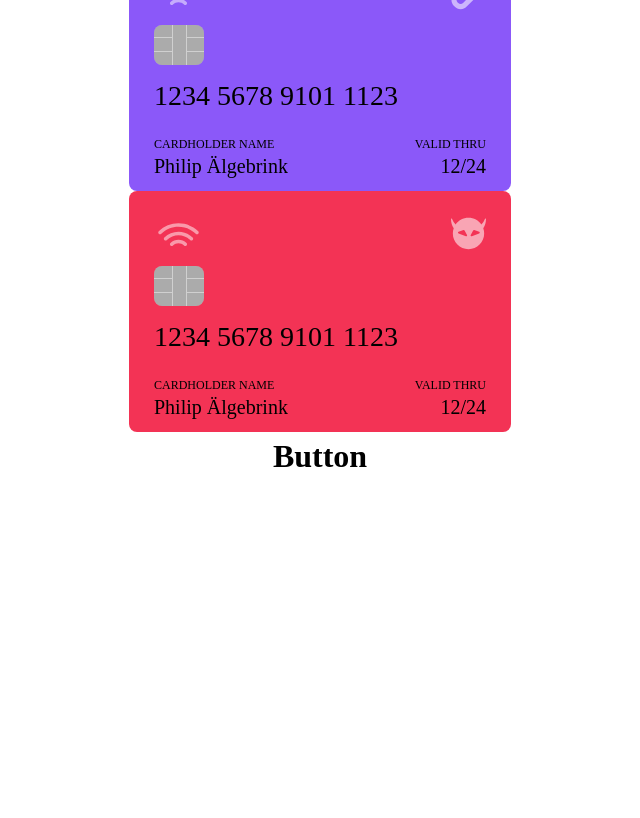
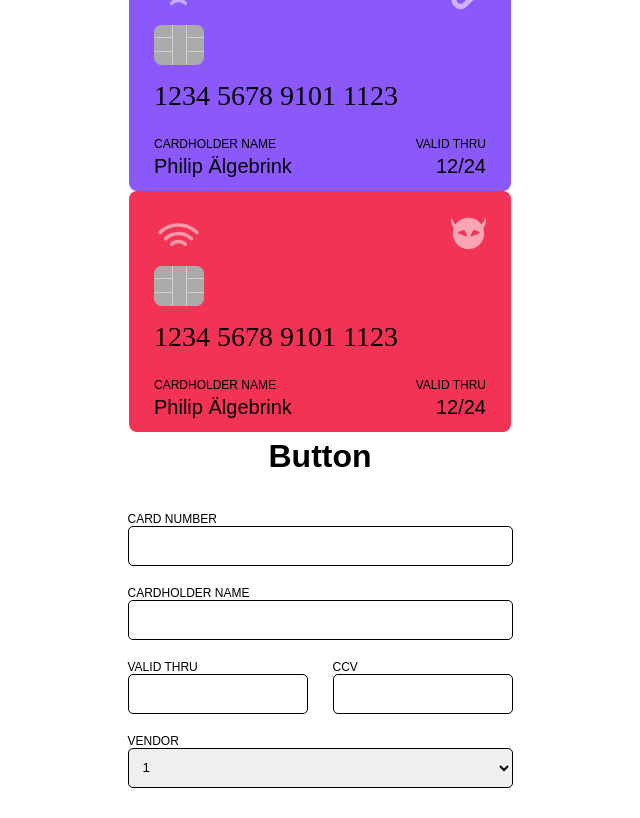
Before and after one commit to philipalgebrink/grupp-1-react, a React (Create React App) app: page /addcard in a window 1280 px wide. Shown: the part 600-1418 px from the top of the page, without its empty margins (320-960 px from the left). Before the commit the page ends 1082 px from the top, so only its background shows below. Built offline with nearby package versions, Linux system fonts and the light colour scheme; a web font is replaced by a local one.

Commit message:
form klar

```diff
--- a/src/components/Form.jsx
+++ b/src/components/Form.jsx
@@ -1,18 +1,18 @@
 export default function Form() {
     return(
-    <form>
-        <label>CARD NUMBER</label>
-        <input type="text" />
-        <label>CARDHOLDER NAME</label>
-        <input type="text" />
-        <section>
-            <label>VALID THRU</label>
-            <input type="text" />
-            <label>CCV</label>
-            <input type="text" />
+    <form className="form">
+        <label className="form-title">CARD NUMBER</label>
+        <input className="form-input" type="text" />
+        <label className="form-title">CARDHOLDER NAME</label>
+        <input className="form-input" type="text" />
+        <section className="form-section">
+            <label className="form-title">VALID THRU</label>
+            <label className="form-title">CCV</label>
+            <input className="form-input"type="text" />
+            <input className="form-input" type="text" />
         </section>
-        <label>VENDOR</label>
-        <select name="#" id="#">
+        <label className="form-title">VENDOR</label>
+        <select className="form-input" name="#" id="#">
             <option value="#">1</option>
             <option value="#">2</option>
             <option value="#">3</option>
--- a/src/pages/App.css
+++ b/src/pages/App.css
@@ -1,5 +1,9 @@
 /* Importera font */
 @import url('https://fonts.googleapis.com/css?family=PT+Mono');
+
+* {
+  font-family: sans-serif;
+}
 
 body {
     margin: 0px;
@@ -127,3 +131,40 @@ body {
   ///////// BUTTON /////////////////////////////////////////
   /////////////////////////////////////////////////////////
   */
+
+
+
+
+
+
+
+   /* ////////////////////////////////////////////////////////
+  ///////// FORM /////////////////////////////////////////
+  /////////////////////////////////////////////////////////
+  */
+  .form {
+    width: 385px;
+    margin: 20px auto;
+    display: flex;
+    flex-direction: column;
+    text-align: left;
+  }
+
+  .form-section {
+    display: grid;
+    grid-template-columns: 180px 180px;
+    justify-content: space-between;
+  }
+
+  .form-title {
+    margin-top: 10px;
+    font-size: 12px;
+  }
+
+  .form-input {
+    height: 40px;
+    border: solid 1px black;
+    border-radius: 5px;
+    padding: 0 10px;
+    margin-bottom: 10px;
+  }
--- a/src/pages/App.jsx
+++ b/src/pages/App.jsx
@@ -15,6 +15,7 @@ function App() {
       <Card vendor="block" number="1234 5678 9101 1123"/>
       <Card vendor="evil" number="1234 5678 9101 1123"/>
       <Button />
+      <Form />
     </div>
   );
 }
```
